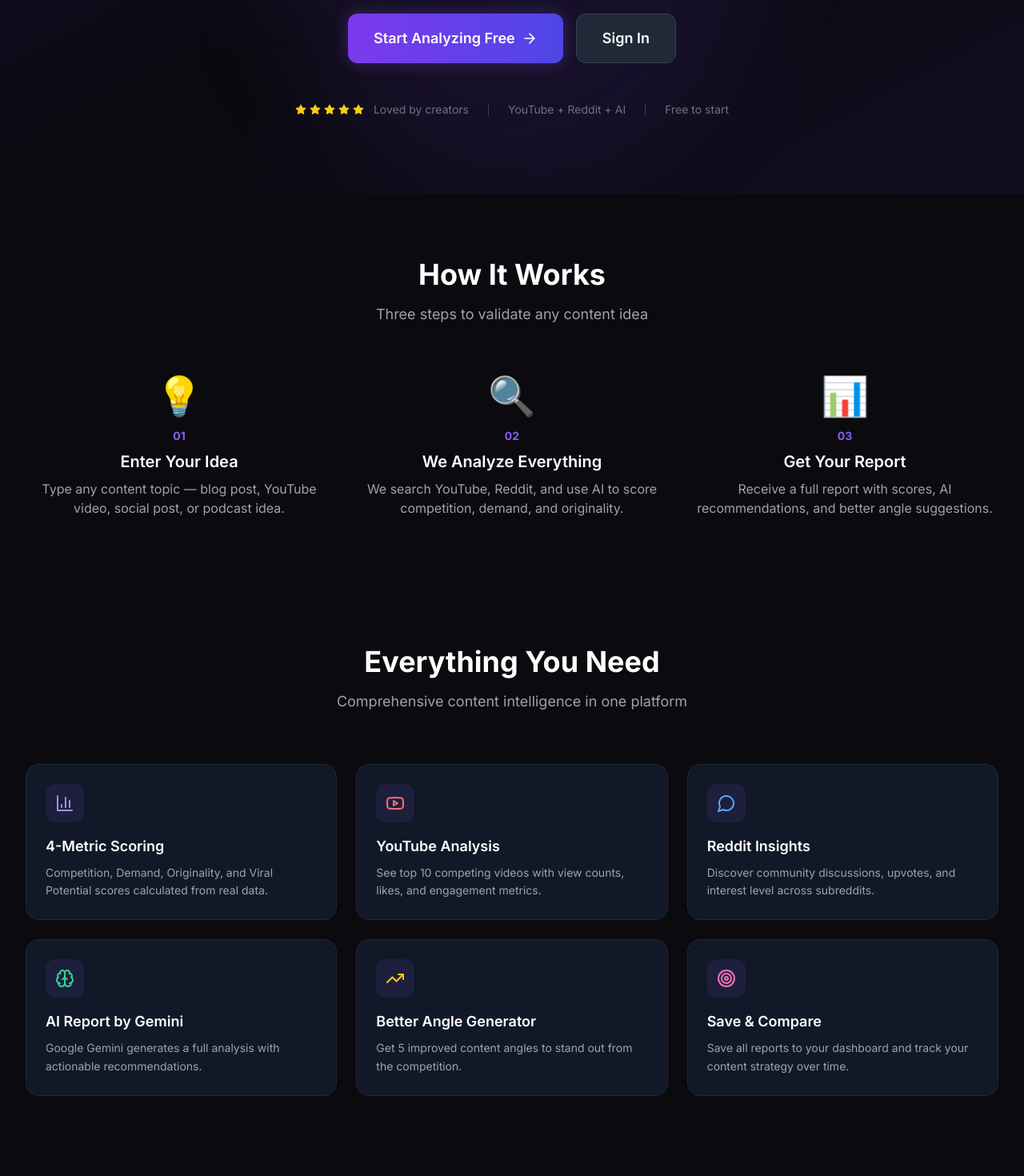
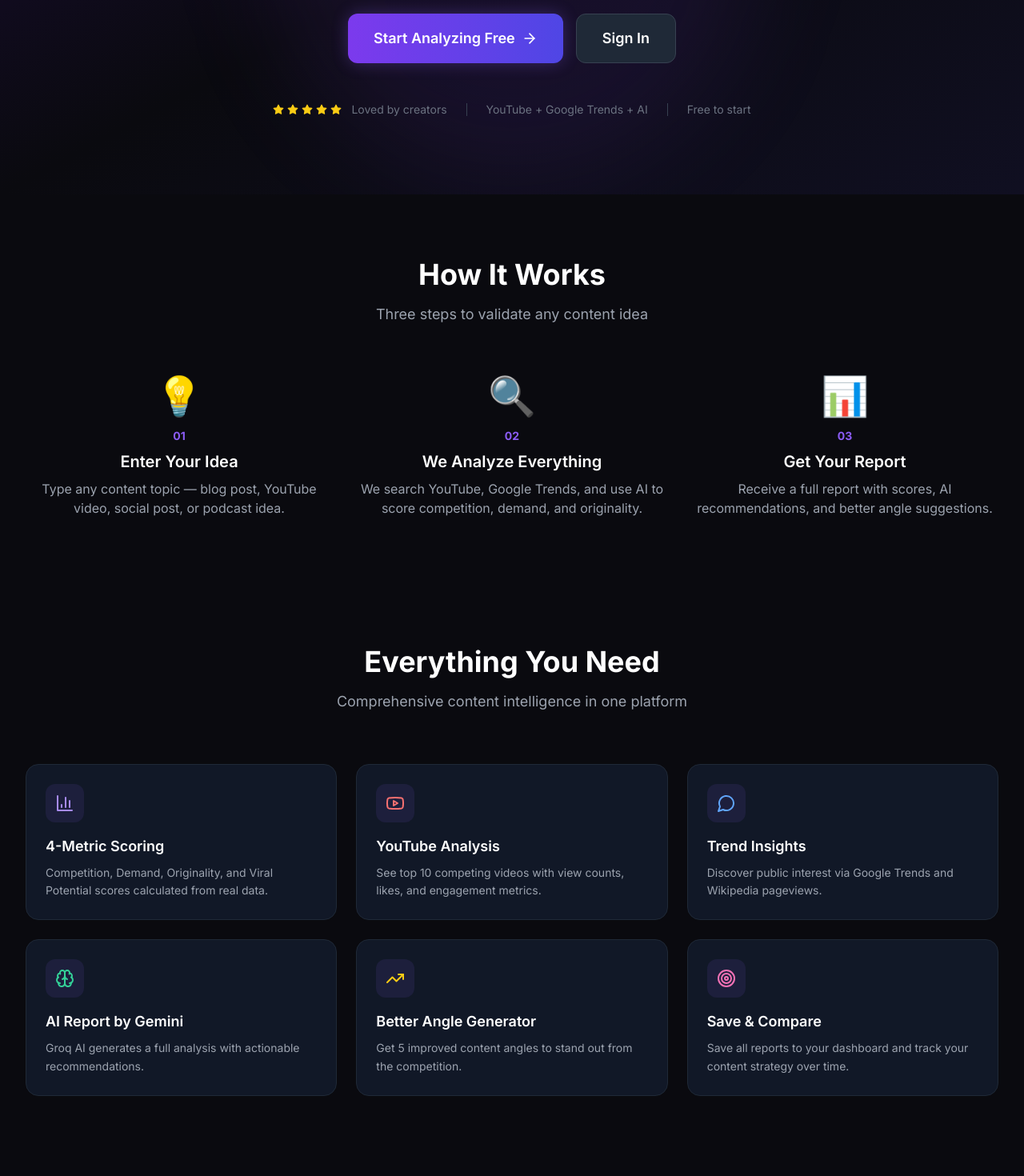
Before and after one commit to aman-0714/content_validate_, a React (Create React App) app in the folder frontend/: page / in a window 1280 px wide. Shown: the part 520-1990 px from the top of the page at 80% size. Built offline with nearby package versions, Linux system fonts and the light colour scheme; no server answers; the HTML template or start-up script is replaced by a standard one.

Commit message:
fix: replace Reddit/Gemini references with Google Trends/Groq

```diff
--- a/frontend/src/components/LoadingSpinner.js
+++ b/frontend/src/components/LoadingSpinner.js
@@ -8,10 +8,10 @@ const LoadingSpinner = ({ message = 'Analyzing your idea...' }) => (
     </div>
     <div className="text-center">
       <p className="text-white font-semibold text-lg">{message}</p>
-      <p className="text-gray-500 text-sm mt-1">Searching YouTube, Reddit & generating AI report...</p>
+      <p className="text-gray-500 text-sm mt-1">Searching YouTube, Google Trends & generating AI report...</p>
     </div>
     <div className="flex gap-2">
-      {['YouTube', 'Reddit', 'AI Analysis'].map((step, i) => (
+      {['YouTube', 'Google Trends', 'AI Analysis'].map((step, i) => (
         <span key={i} className="text-xs bg-gray-800 text-gray-400 px-3 py-1 rounded-full animate-pulse" style={{ animationDelay: `${i * 0.3}s` }}>
           {step}
         </span>
--- a/frontend/src/pages/AnalyzerPage.js
+++ b/frontend/src/pages/AnalyzerPage.js
@@ -113,9 +113,9 @@ const AnalyzerPage = () => {
           <div className="grid sm:grid-cols-2 gap-4">
             {[
               { icon: <Target size={18} className="text-orange-400" />, label: 'Competition Score', desc: 'How saturated is this topic on YouTube' },
-              { icon: <TrendingUp size={18} className="text-blue-400" />, label: 'Demand Score', desc: 'Reddit discussions & audience interest' },
+              { icon: <TrendingUp size={18} className="text-blue-400" />, label: 'Demand Score', desc: 'Google Trends & Wikipedia interest signals' },
               { icon: <Zap size={18} className="text-yellow-400" />, label: 'Viral Potential', desc: 'Likelihood of going viral based on data' },
-              { icon: <Brain size={18} className="text-violet-400" />, label: 'AI Full Report', desc: 'Gemini AI analysis with recommendations' },
+              { icon: <Brain size={18} className="text-violet-400" />, label: 'AI Full Report', desc: 'Groq AI analysis with recommendations' },
             ].map((item) => (
               <div key={item.label} className="flex items-start gap-3 p-3 bg-gray-800/50 rounded-xl">
                 <div className="mt-0.5">{item.icon}</div>
--- a/frontend/src/pages/LandingPage.js
+++ b/frontend/src/pages/LandingPage.js
@@ -58,7 +58,7 @@ const LandingPage = () => {
               <span className="ml-2">Loved by creators</span>
             </div>
             <div className="w-px h-4 bg-gray-700" />
-            <span>YouTube + Reddit + AI</span>
+            <span>YouTube + Google Trends + AI</span>
             <div className="w-px h-4 bg-gray-700" />
             <span>Free to start</span>
           </div>
@@ -74,7 +74,7 @@ const LandingPage = () => {
         <div className="grid md:grid-cols-3 gap-8">
           {[
             { step: '01', title: 'Enter Your Idea', desc: 'Type any content topic — blog post, YouTube video, social post, or podcast idea.', icon: '💡' },
-            { step: '02', title: 'We Analyze Everything', desc: 'We search YouTube, Reddit, and use AI to score competition, demand, and originality.', icon: '🔍' },
+            { step: '02', title: 'We Analyze Everything', desc: 'We search YouTube, Google Trends, and use AI to score competition, demand, and originality.', icon: '🔍' },
             { step: '03', title: 'Get Your Report', desc: 'Receive a full report with scores, AI recommendations, and better angle suggestions.', icon: '📊' },
           ].map((item) => (
             <div key={item.step} className="text-center">
@@ -96,8 +96,8 @@ const LandingPage = () => {
         <div className="grid md:grid-cols-2 lg:grid-cols-3 gap-6">
           <FeatureCard icon={<BarChart3 className="text-violet-400" />} title="4-Metric Scoring" desc="Competition, Demand, Originality, and Viral Potential scores calculated from real data." />
           <FeatureCard icon={<Youtube className="text-red-400" />} title="YouTube Analysis" desc="See top 10 competing videos with view counts, likes, and engagement metrics." />
-          <FeatureCard icon={<MessageCircle className="text-blue-400" />} title="Reddit Insights" desc="Discover community discussions, upvotes, and interest level across subreddits." />
-          <FeatureCard icon={<Brain className="text-emerald-400" />} title="AI Report by Gemini" desc="Google Gemini generates a full analysis with actionable recommendations." />
+          <FeatureCard icon={<MessageCircle className="text-blue-400" />} title="Trend Insights" desc="Discover public interest via Google Trends and Wikipedia pageviews." />
+          <FeatureCard icon={<Brain className="text-emerald-400" />} title="AI Report by Gemini" desc="Groq AI generates a full analysis with actionable recommendations." />
           <FeatureCard icon={<TrendingUp className="text-yellow-400" />} title="Better Angle Generator" desc="Get 5 improved content angles to stand out from the competition." />
           <FeatureCard icon={<Target className="text-pink-400" />} title="Save & Compare" desc="Save all reports to your dashboard and track your content strategy over time." />
         </div>
```
Also changed, not shown: 1 other file (tests, documents, lock files or other folders).
